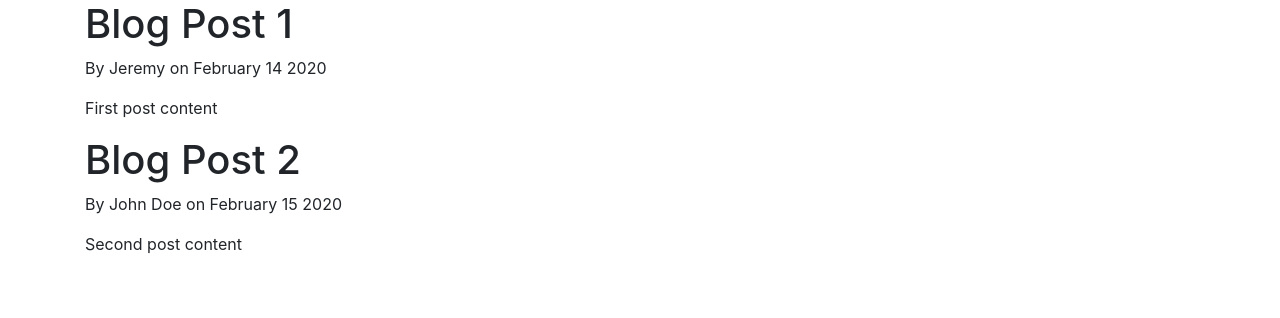
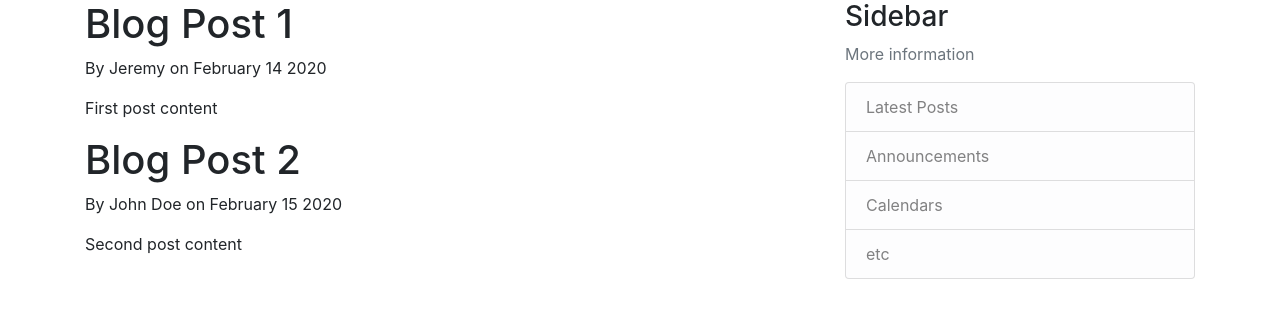
Before and after one commit to JeremyLoh/Typing, a Django app: page / in a window 1280 px wide. Shown: the part 56-374 px from the top of the page. Run offline with Django 3.2, Linux system fonts and the light colour scheme; some libraries are stand-ins or nearby versions.

Commit message:
Add sidebar

```diff
--- a/typing_project/blog/templates/blog/layout.html
+++ b/typing_project/blog/templates/blog/layout.html
@@ -45,9 +45,27 @@
     </nav>
   </header>
 
-  <div class="container">
-    {% block body %} {% endblock %}
-  </div>
+  <main role="main" class="container">
+    <div class="row">
+      <div class="col-md-8">
+        {% block body %}{% endblock %}
+      </div>
+      <div class="col-md-4">
+        <div class="content-section">
+          <h3>Sidebar</h3>
+          <p class='text-muted'>
+            More information
+            <ul class="list-group">
+              <li class="list-group-item list-group-item-light">Latest Posts</li>
+              <li class="list-group-item list-group-item-light">Announcements</li>
+              <li class="list-group-item list-group-item-light">Calendars</li>
+              <li class="list-group-item list-group-item-light">etc</li>
+            </ul>
+          </p>
+        </div>
+      </div>
+    </div>
+  </main>
 
   <!-- Optional JavaScript -->
   <!-- jQuery first, then Popper.js, then Bootstrap JS -->
```
